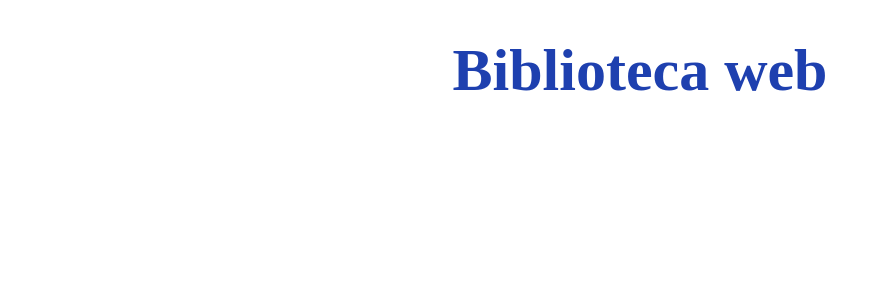
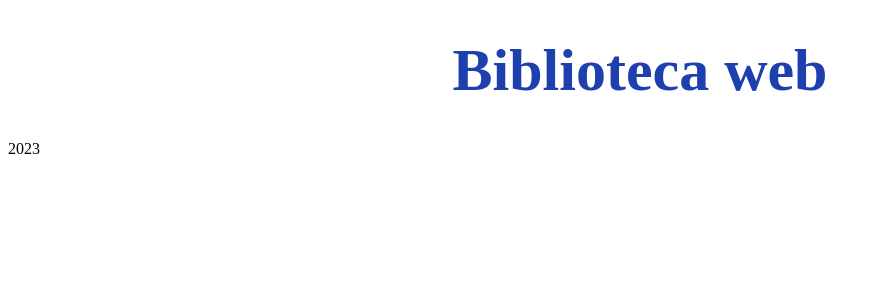
Before and after one commit to No-Country/c15-41-t-java-react, a React (Vite) app in the folder FrontEnd/: page / in a window 1280 px wide. Shown: the top 300 px of the page, without its empty margins (0-880 px from the left). Built offline with nearby package versions, Linux system fonts and the light colour scheme.

Commit message:
chore: footer

```diff
--- a/FrontEnd/src/App.tsx
+++ b/FrontEnd/src/App.tsx
@@ -3,6 +3,7 @@ const App: React.FC = () => {
   return (
     <>
       <h1 className='text-6xl text-center font-bold text-blue-800'>Biblioteca web</h1>
+      <footer>2023</footer>
     </>
   )
 }
```
